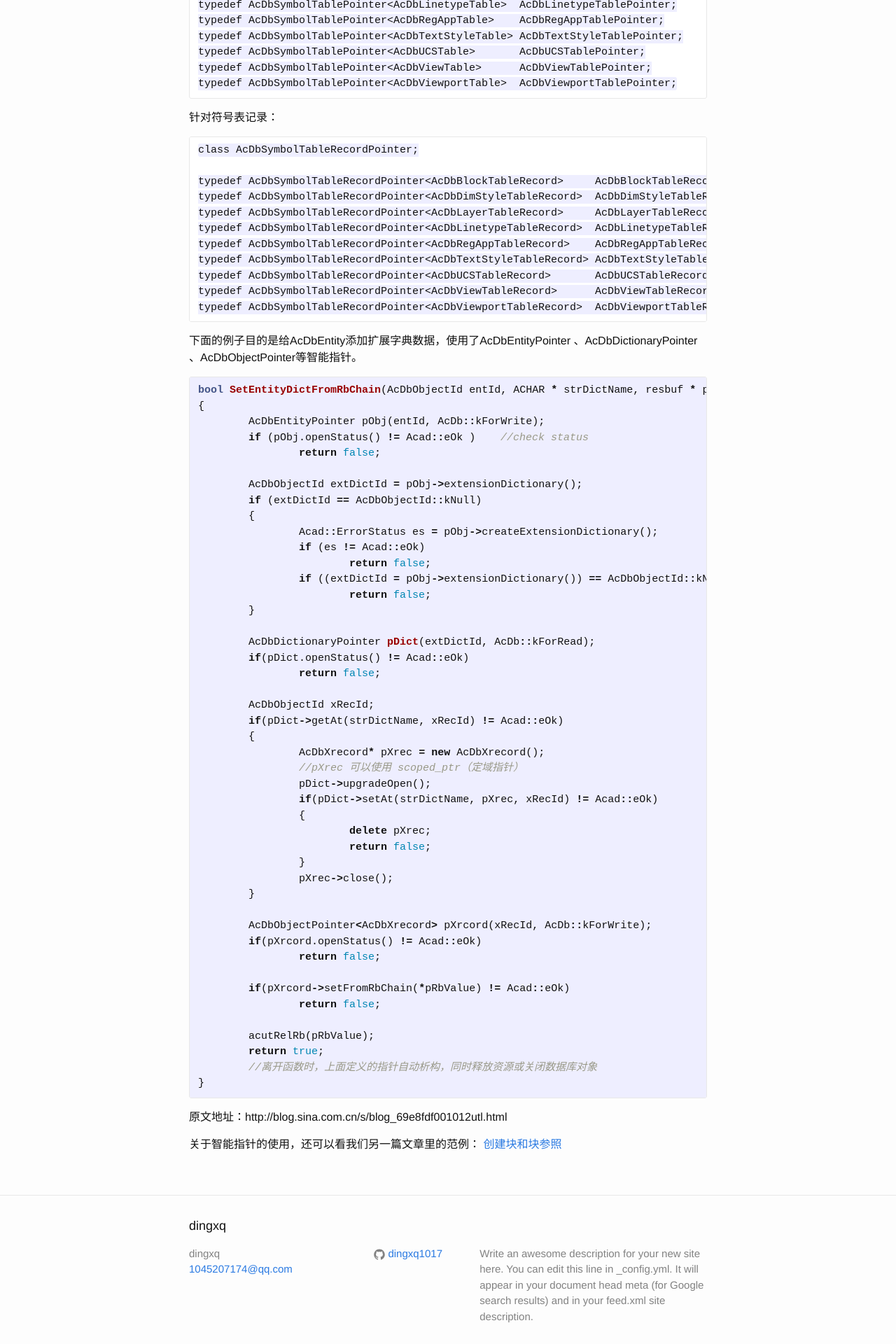
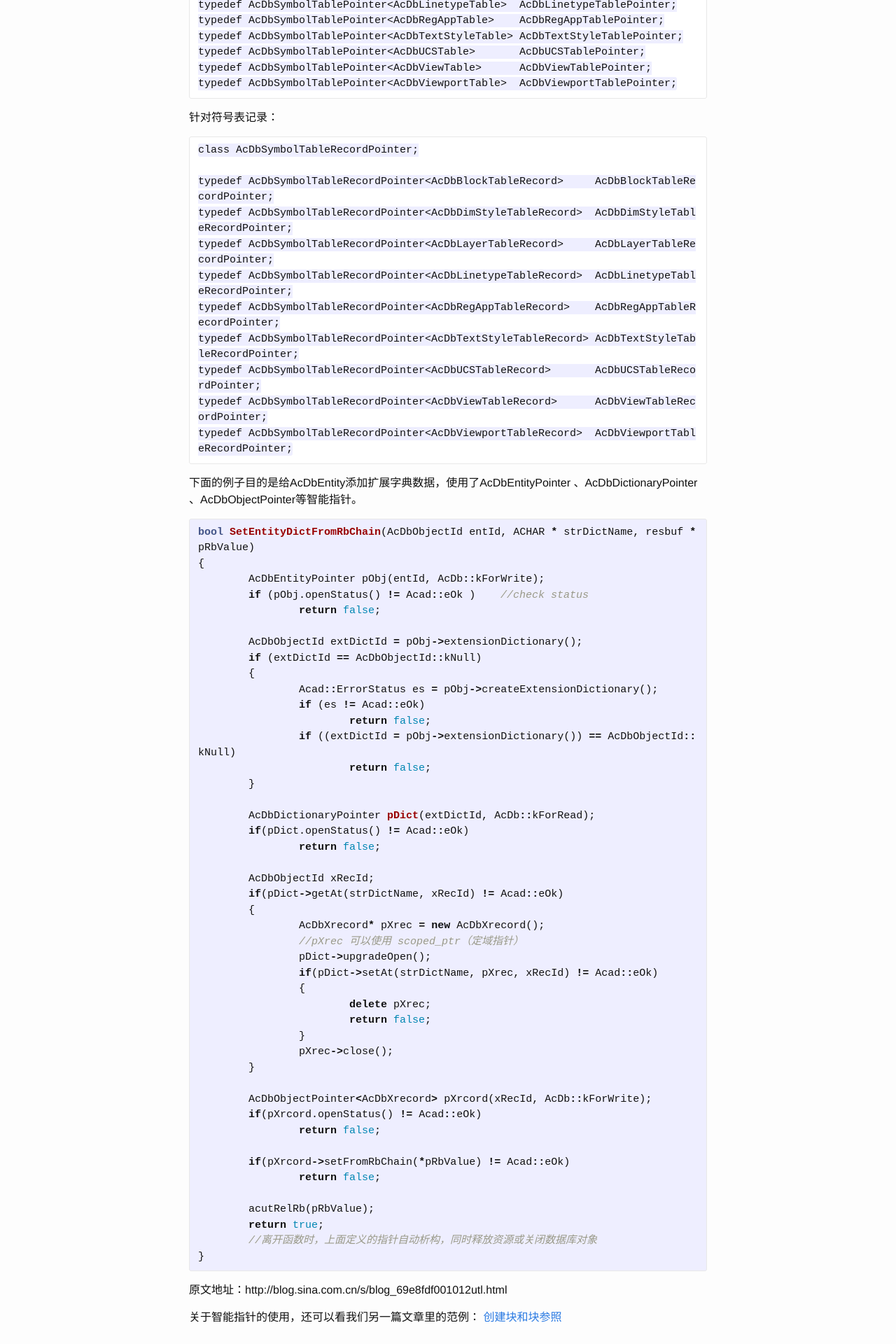
Before and after one commit to jidzhang/dingxq1017.github.io, a Jekyll site: the page built from _posts/2015-05-03-smart-pointer-zz.md, in a window 1280 px wide. Shown: the part 613-2533 px from the top of the page at 70% size. Built offline with Jekyll 4.4.1, drawn with Linux system fonts in a browser that asks for light colours.

Commit message:
代码折叠

```diff
--- a/_sass/_base.scss
+++ b/_sass/_base.scss
@@ -139,7 +139,10 @@ code {
 
 pre {
     padding: 8px 12px;
-    overflow-x: scroll;
+    /*overflow-x: scroll;*/
+	white-space: pre-wrap;
+    word-break: break-all;
+    word-wrap: break-word;
 
     > code {
         border: 0;
```
